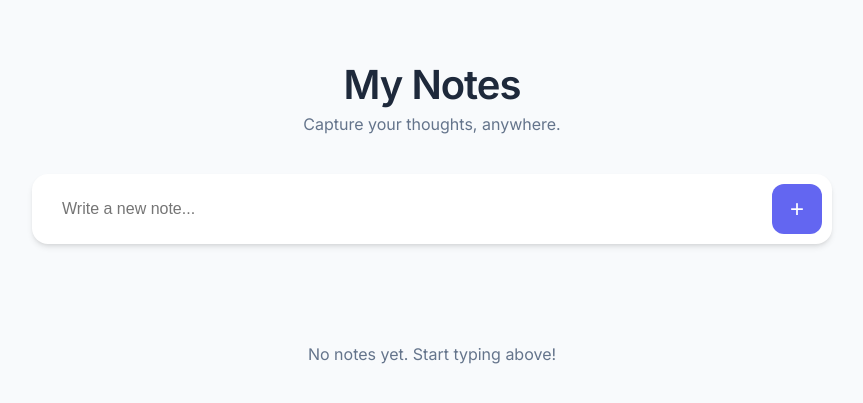
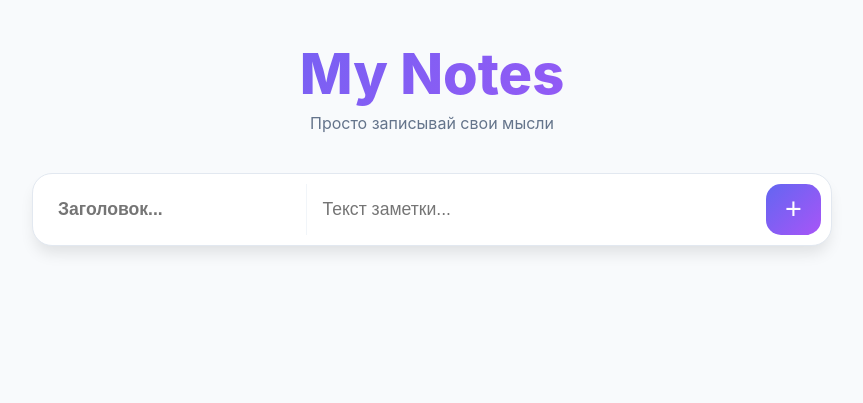
Before and after one commit to noxtra357/Online-notes, a Flask app: page / in a window 1280 px wide. Shown: the top 403 px of the page, without its empty margins (208-1071 px from the left). Run offline with Flask 3, Linux system fonts and the light colour scheme.

Commit message:
My Notes

```diff
--- a/app.py
+++ b/app.py
@@ -2,32 +2,29 @@ from flask import Flask, render_template, request, redirect, url_for
 from flask_sqlalchemy import SQLAlchemy
 
 app = Flask(__name__)
-
 app.config['SQLALCHEMY_DATABASE_URI'] = 'sqlite:///database.db'
 app.config['SQLALCHEMY_TRACK_MODIFICATIONS'] = False
 db = SQLAlchemy(app)
 
-
 class Note(db.Model):
     id = db.Column(db.Integer, primary_key=True)
+    title = db.Column(db.String(100))
     content = db.Column(db.String(200), nullable=False)
-
 
 @app.route('/')
 def index():
-    notes = Note.query.all()
+
+    notes = Note.query.order_by(Note.id.desc()).all()
     return render_template('index.html', notes=notes)
-
 
 @app.route('/add', methods=['POST'])
 def add_note():
-    content = request.form.get('content')
+    title = request.form.get('title', '').strip()
+    content = request.form.get('content', '').strip()
     if content:
-        new_note = Note(content=content)
-        db.session.add(new_note)
+        db.session.add(Note(title=title, content=content))
         db.session.commit()
     return redirect(url_for('index'))
-
 
 @app.route('/delete/<int:id>')
 def delete(id):
@@ -38,5 +35,7 @@ def delete(id):
 
 if __name__ == "__main__":
     with app.app_context():
+        # Раскомментируй db.drop_all() только если нужно сбросить базу
+        # db.drop_all()
         db.create_all()
     app.run(debug=True)
--- a/static/style.css
+++ b/static/style.css
@@ -1,139 +1,57 @@
 :root {
-    --primary-color: #6366f1;
-    --bg-color: #f8fafc;
-    --card-bg: #ffffff;
-    --text-main: #1e293b;
-    --text-muted: #64748b;
-    --shadow: 0 4px 6px -1px rgb(0 0 0 / 0.1), 0 2px 4px -2px rgb(0 0 0 / 0.1);
+    --grad: linear-gradient(135deg, #6366f1, #a855f7);
+    --bg: #f8fafc;
 }
 
 body {
-    background-color: var(--bg-color);
-    color: var(--text-main);
-    font-family: 'Inter', sans-serif;
-    margin: 0;
-    padding: 20px;
-    display: flex;
-    justify-content: center;
+    background-color: var(--bg);
+    font-family: 'Inter', -apple-system, sans-serif;
+    display: flex; justify-content: center;
+    margin: 0; padding: 40px 20px;
 }
 
-.container {
-    width: 100%;
-    max-width: 800px;
-    margin-top: 40px;
+.container { width: 100%; max-width: 800px; }
+
+header { text-align: center; margin-bottom: 40px; }
+header h1 {
+    font-size: 3.5rem; font-weight: 800; margin: 0;
+    background: var(--grad); -webkit-background-clip: text; -webkit-text-fill-color: transparent;
+}
+header p { color: #64748b; margin-top: 5px; }
+
+.note-form {
+    display: flex; background: white; padding: 10px;
+    border-radius: 20px; box-shadow: 0 10px 15px -3px rgba(0,0,0,0.1);
+    margin-bottom: 50px; border: 1px solid #e2e8f0;
 }
 
-header {
-    text-align: center;
-    margin-bottom: 40px;
-}
-
-header h1 {
-    font-size: 2.5rem;
-    font-weight: 600;
-    margin: 0;
-    letter-spacing: -1px;
-}
-
-header p {
-    color: var(--text-muted);
-    margin-top: 5px;
-}
-
-/* Input Styling */
-.note-form {
-    display: flex;
-    gap: 10px;
-    background: var(--card-bg);
-    padding: 10px;
-    border-radius: 16px;
-    box-shadow: var(--shadow);
-    margin-bottom: 40px;
-}
-
-.note-form input {
-    flex: 1;
-    border: none;
-    padding: 15px 20px;
-    font-size: 1rem;
-    outline: none;
-    background: transparent;
-}
+.note-form input { border: none; outline: none; padding: 15px; font-size: 1.1rem; }
+.note-form input[name="title"] { width: 30%; border-right: 1px solid #f1f5f9; font-weight: 600; }
+.note-form input[name="content"] { flex: 1; }
 
 .add-btn {
-    background: var(--primary-color);
-    color: white;
-    border: none;
-    width: 50px;
-    height: 50px;
-    border-radius: 12px;
-    cursor: pointer;
-    font-size: 1.5rem;
-    transition: transform 0.2s, background 0.2s;
+    background: var(--grad); color: white; border: none;
+    width: 55px; border-radius: 15px; font-size: 1.8rem; cursor: pointer;
+    transition: 0.2s;
 }
+.add-btn:hover { transform: scale(1.05); }
 
-.add-btn:hover {
-    background: #4f46e5;
-    transform: scale(1.05);
-}
-
-/* Notes Grid */
 .notes-grid {
-    display: grid;
-    grid-template-columns: repeat(auto-fill, minmax(250px, 1fr));
-    gap: 20px;
+    display: grid; grid-template-columns: repeat(auto-fill, minmax(250px, 1fr)); gap: 20px;
 }
 
 .note-card {
-    background: var(--card-bg);
-    padding: 20px;
-    border-radius: 16px;
-    box-shadow: var(--shadow);
-    border: 1px solid #e2e8f0;
-    display: flex;
-    flex-direction: column;
-    justify-content: space-between;
-    min-height: 120px;
+    background: white; padding: 25px; border-radius: 18px;
+    border: 1px solid #e2e8f0; transition: 0.3s;
 }
 
-.note-card:hover {
-    box-shadow: 0 10px 15px -3px rgb(0 0 0 / 0.1);
-}
-
-.note-content {
-    font-size: 1rem;
-    line-height: 1.5;
-    word-wrap: break-word;
-}
-
-.note-footer {
-    margin-top: 15px;
-    font-size: 0.75rem;
-    color: var(--text-muted);
-    border-top: 1px solid #f1f5f9;
-    padding-top: 10px;
-
-    display: flex;
-    justify-content: space-between;
-    align-items: center;
-}
+.note-card:hover { transform: translateY(-5px); border-color: #6366f1; }
+.note-title { color: #4f46e5; margin: 0 0 10px 0; font-size: 1.3rem; }
+.note-content { color: #475569; line-height: 1.5; margin: 0; }
 
 .delete-btn {
-    background: #ef4444;
-    color: white;
-    border: none;
-    padding: 6px 12px;
-    border-radius: 8px;
-    cursor: pointer;
-    transition: 0.2s;
+    background: #fff1f2; color: #ef4444; border: none;
+    padding: 10px; border-radius: 12px; cursor: pointer;
+    font-weight: 600; margin-top: 15px; width: 100%;
 }
-
-.delete-btn:hover {
-    background: #dc2626;
-}
-
-.empty-state {
-    text-align: center;
-    color: var(--text-muted);
-    margin-top: 100px;
-}
+.delete-btn:hover { background: #ef4444; color: white; }
--- a/templates/index.html
+++ b/templates/index.html
@@ -1,49 +1,35 @@
 <!DOCTYPE html>
-<html lang="en">
+<html lang="ru">
 <head>
     <meta charset="UTF-8">
     <meta name="viewport" content="width=device-width, initial-scale=1.0">
-    <title>CloudNotes | Personal Workspace</title>
     <link rel="stylesheet" href="{{ url_for('static', filename='style.css') }}">
-    <link href="https://fonts.googleapis.com/css2?family=Inter:wght@300;400;600&display=swap" rel="stylesheet">
+    <title>Мои Заметки</title>
 </head>
 <body>
     <div class="container">
         <header>
             <h1>My Notes</h1>
-            <p>Capture your thoughts, anywhere.</p>
+            <p>Просто записывай свои мысли</p>
         </header>
 
-        <section class="input-section">
-            <form action="/add" method="POST" class="note-form">
-                <input type="text" name="content" placeholder="Write a new note..." required autocomplete="off">
-                <button type="submit" class="add-btn">
-                    <span>+</span>
-                </button>
+        <form action="{{ url_for('add_note') }}" method="POST" class="note-form">
+            <input type="text" name="title" placeholder="Заголовок..." autocomplete="off">
+            <input type="text" name="content" placeholder="Текст заметки..." required autocomplete="off">
+            <button type="submit" class="add-btn">+</button>
         </form>
-        </section>
 
-        <section class="notes-container">
-            {% if notes %}
         <div class="notes-grid">
             {% for note in notes %}
             <div class="note-card">
-                        <div class="note-content">{{ note.content }}</div>
-                        <div class="note-footer">
-                            <span class="date">Заметка №{{ note.id }}</span>
-                            <a href="{{ url_for('delete', id=note.id) }}" class="delete-link">
-                                <button type="button" class="delete-btn">Delete</button>
+                <h3 class="note-title">{{ note.title }}</h3>
+                <p class="note-content">{{ note.content }}</p>
+                <a href="{{ url_for('delete', id=note.id) }}">
+                    <button class="delete-btn">Удалить</button>
                 </a>
-                        </div>
             </div>
             {% endfor %}
         </div>
-            {% else %}
-                <div class="empty-state">
-                    <p>No notes yet. Start typing above!</p>
-                </div>
-            {% endif %}
-        </section>
     </div>
 </body>
 </html>
```
Also changed, not shown: database.db, instance/database.db. Lines whose indentation alone changed are shown as unchanged.
